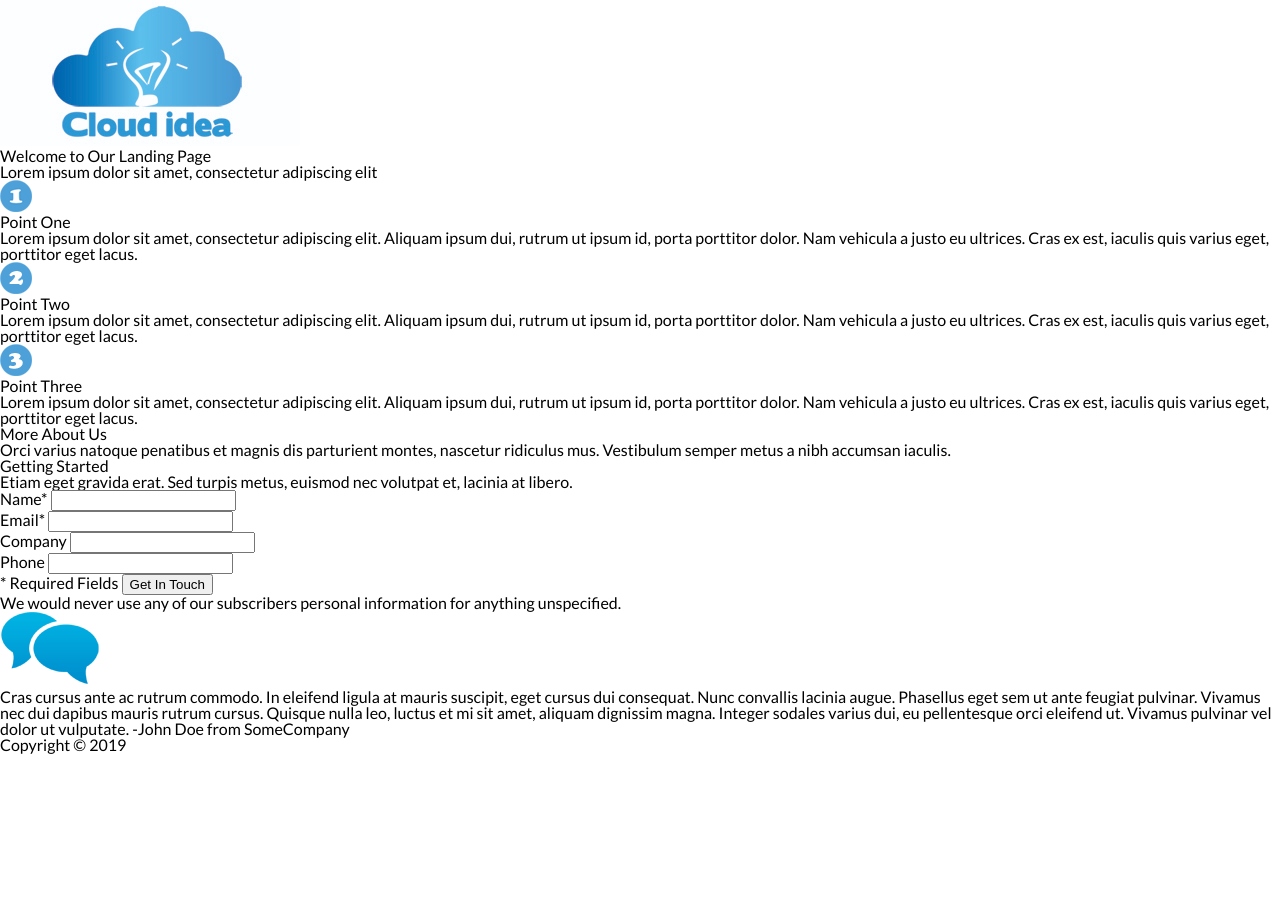
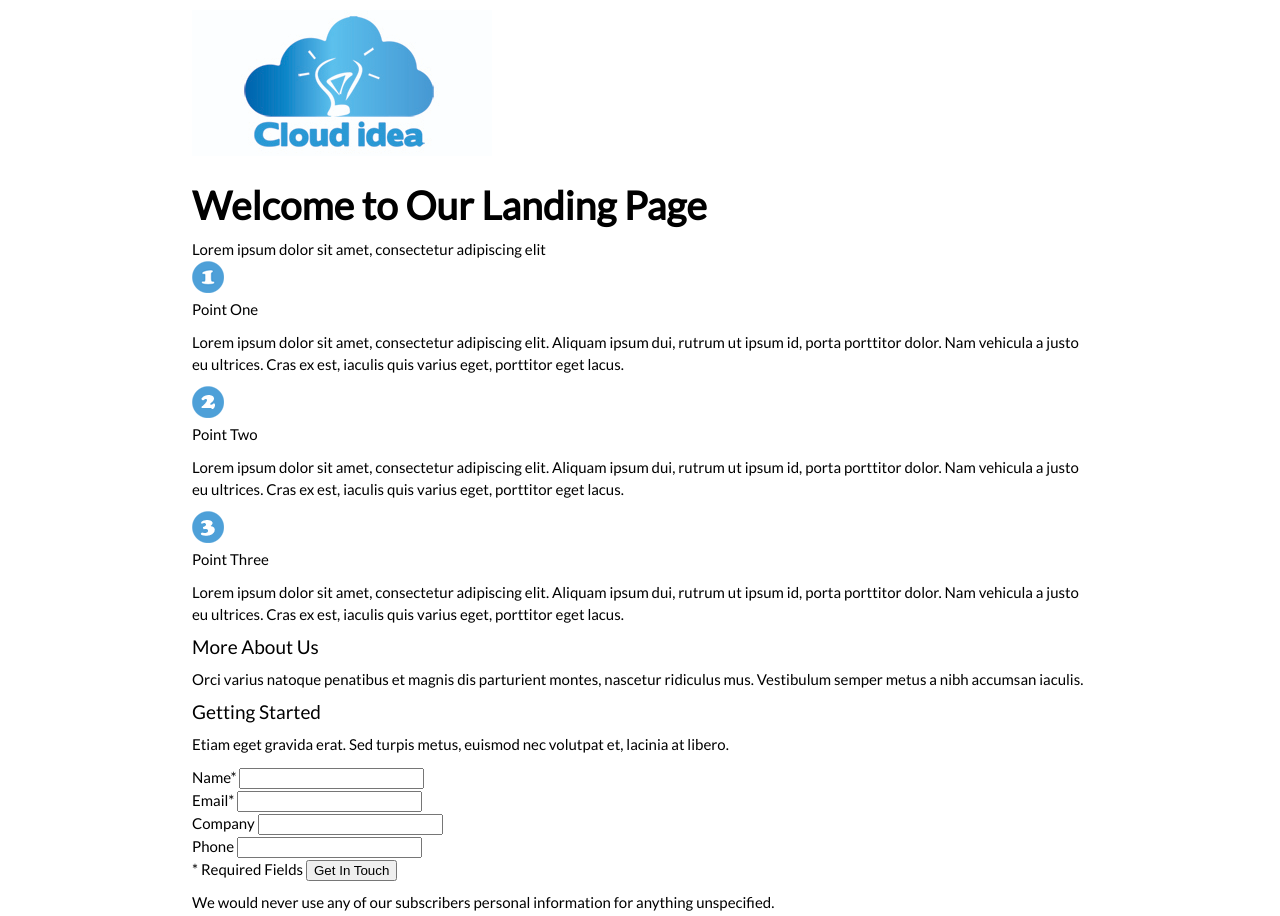
Before and after one commit to chivalry/eduonix_css3_html, a plain HTML site: page index.html in a window 1280 px wide. Shown: the top 916 px of the page. Before the commit the page ends 800 px from the top, so only its background shows below. Drawn offline with Linux system fonts and the light colour scheme.

Commit message:
Core CSS style

```diff
--- a/css/style.css
+++ b/css/style.css
@@ -1,3 +1,43 @@
 body {
     font-family: 'Lato', sans-serif;
+    font-size: 15px;
+    line-height: 1.5em;
 }
+
+
+#container {
+    width: 70%;
+    margin: 10px auto;
+    background: #fff;
+    overflow: auto;
+}
+
+p {
+    margin: 10px 0;
+    line-height: 1.5em;
+}
+
+h1 {
+    font-size: 39px;
+    font-weight: bold;
+    margin: 20px 0 10px 0;
+    line-height: 1.2em;
+}
+
+h3 {
+    font-size: 22px;
+    margin: 10px 0;
+}
+
+h3 {
+    font-size: 19px;
+    margin: 10px 0;
+}
+
+strong {
+    font-weight: bold;
+}
+
+.clearfix {
+    clear: both;
+}
```
